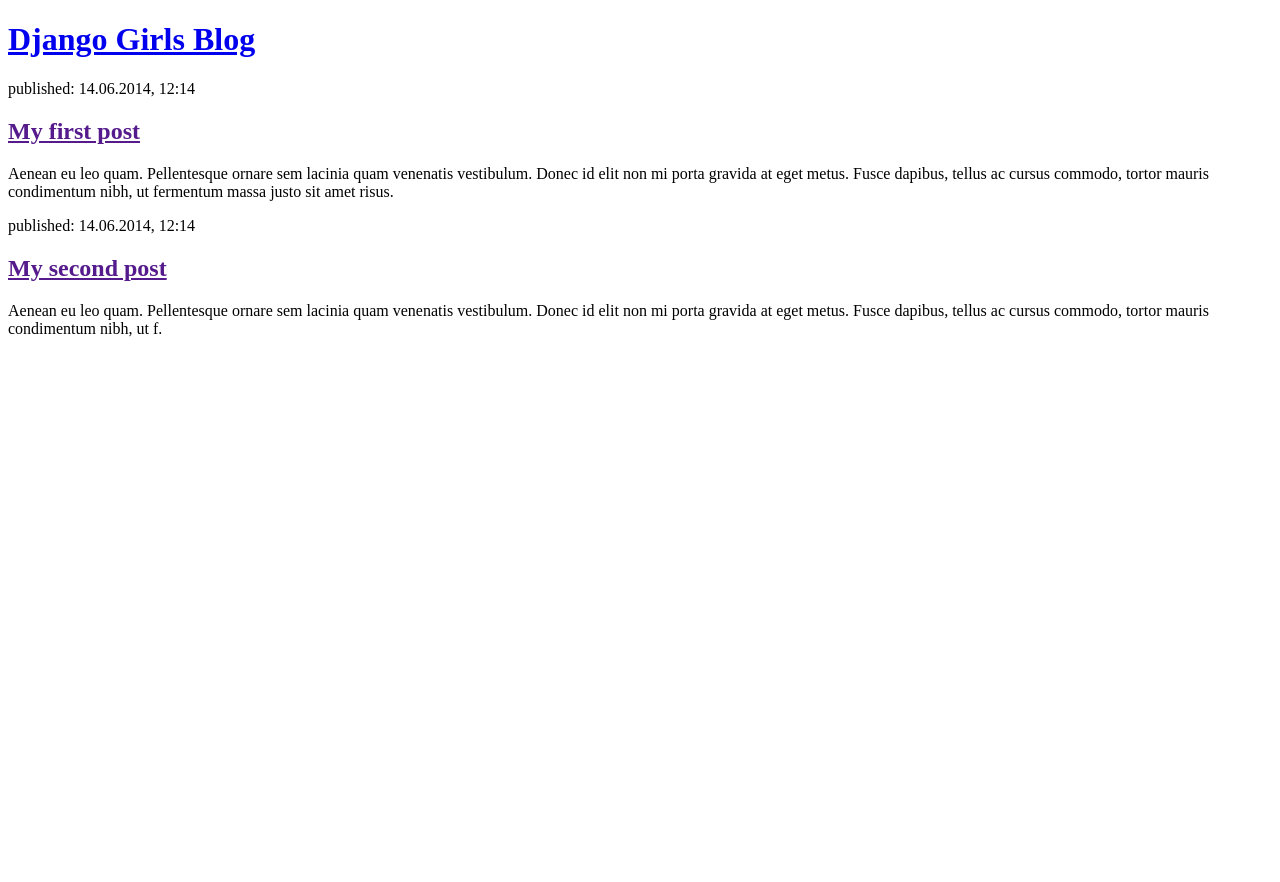
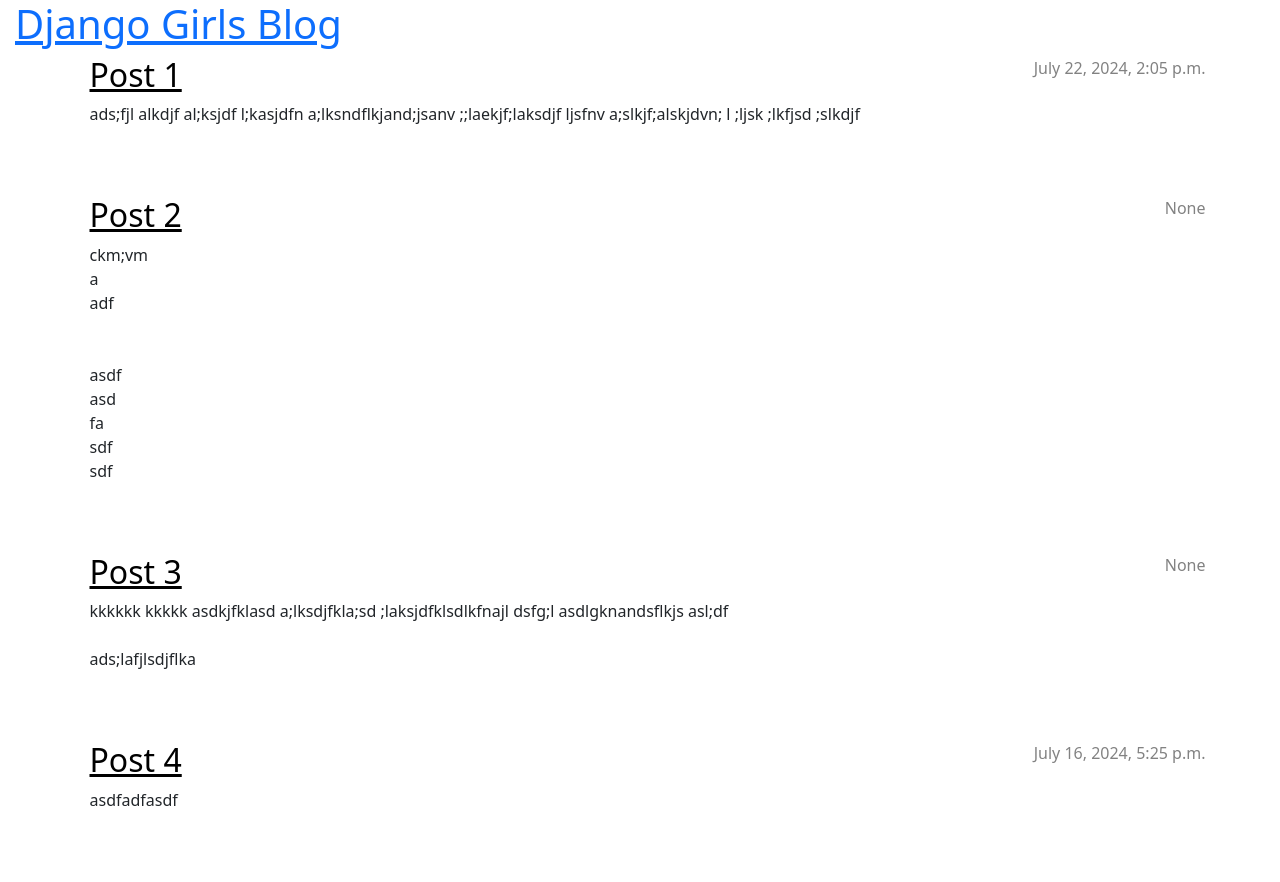
Before and after one commit to zeno08/djangogirls, a Django app: template blog/templates/blog/post_list.html in a window 1280 px wide. Before the commit the page ends 337 px from the top, so only its background shows below. Run offline with Django 4.2, Linux system fonts and the light colour scheme; the template is opened without the code that fills it: values that come from a table or form of the project are taken from there, others are empty; data comes from the database, SQL or seed files in the repository; both versions use the stored data as it was after the commit.

Commit message:
After the CSS tutorial

```diff
--- /dev/null
+++ b/blog/static/css/blog.css
@@ -0,0 +1,69 @@
+body {
+    padding-left: 15px;
+}
+
+.page-header {
+    background-color: #C25100;
+    margin-top: 0;
+    margin-bottom: 40px;
+    padding: 20px 20px 20px 40px;
+}
+
+.page-header h1,
+.page-header h1 a,
+.page-header h1 a:visited,
+.page-header h1 a:active {
+    color: #ffffff;
+    font-size: 36pt;
+    text-decoration: none;
+}
+
+
+
+.date {
+    color: #828282;
+}
+
+.save {
+    float: right;
+}
+
+.post-form textarea,
+.post-form input {
+    width: 100%;
+}
+
+.top-menu,
+.top-menu:hover,
+.top-menu:visited {
+    color: #ffffff;
+    float: right;
+    font-size: 26pt;
+    margin-right: 20px;
+}
+
+.post {
+    margin-bottom: 70px;
+}
+
+.post h2 a,
+.post h2 a:visited {
+    color: #000000;
+}
+
+.post > .date,
+.post > .actions {
+    float: right;
+}
+
+.btn-secondary,
+.btn-secondary:visited {
+    color: #C25100;
+    background: none;
+    border-color: #C25100;
+}
+
+.btn-secondary:hover {
+    color: #FFFFFF;
+    background-color: #C25100;
+}
--- a/blog/templates/blog/post_list.html
+++ b/blog/templates/blog/post_list.html
@@ -1,6 +1,9 @@
+{% load static %}
 <!DOCTYPE html>
 <html>
     <head>
+        <link rel="stylesheet" href="https://cdn.jsdelivr.net/npm/bootstrap@5.1.3/dist/css/bootstrap.min.css" integrity="sha384-1BmE4kWBq78iYhFldvKuhfTAU6auU8tT94WrHftjDbrCEXSU1oBoqyl2QvZ6jIW3" crossorigin="anonymous">
+        <link rel="stylesheet" type="text/css" href="{% static 'css/blog.css' %}">
         <title>Django Girls</title>
     </head>
     <body>
@@ -8,16 +11,22 @@
             <h1><a href="/">Django Girls Blog</a></h1>
         </header>
 
-        <article>
-            <time>published: 14.06.2014, 12:14</time>
-            <h2><a href="">My first post</a></h2>
-            <p>Aenean eu leo quam. Pellentesque ornare sem lacinia quam venenatis vestibulum. Donec id elit non mi porta gravida at eget metus. Fusce dapibus, tellus ac cursus commodo, tortor mauris condimentum nibh, ut fermentum massa justo sit amet risus.</p>
-        </article>
+        <main class="container">
+            <div class="row">
+                <div class="col">
+                    {% for post in posts %}
+                        <article class="post">
+                            <time class="date">
+                                {{ post.published_date }}
+                            </time>
+                            <h2><a href="">{{ post.title }}</a></h2>
+                            <p>{{ post.text|linebreaksbr }}</p>
+                        </article>
+                    {% endfor %}
+                </div>
+            </div>
+        </main>
 
-        <article>
-            <time>published: 14.06.2014, 12:14</time>
-            <h2><a href="">My second post</a></h2>
-            <p>Aenean eu leo quam. Pellentesque ornare sem lacinia quam venenatis vestibulum. Donec id elit non mi porta gravida at eget metus. Fusce dapibus, tellus ac cursus commodo, tortor mauris condimentum nibh, ut f.</p>
-        </article>
+
     </body>
 </html>
--- a/blog/views.py
+++ b/blog/views.py
@@ -1,6 +1,9 @@
 from django.shortcuts import render
+from django.utils import timezone
+from .models import Post
 
 # Create your views here.
 
 def post_list(request):
-    return render(request, 'blog/post_list.html', {})
+    posts = Post.objects.filter(published_date__lte=timezone.now()).order_by('published_date')
+    return render(request, 'blog/post_list.html', {'posts': posts})
```
Also changed, not shown: db.sqlite3.
